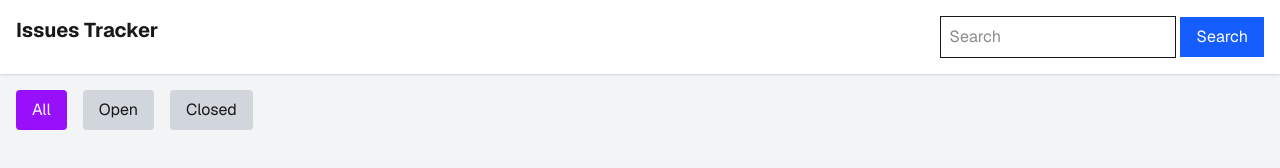
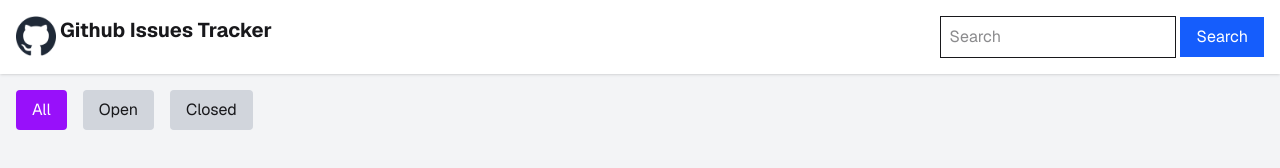
Before and after one commit to NuraAlam-NetDev/github-issues-tarcer, a plain HTML site: page home.html in a window 1280 px wide. Drawn offline with nearby package versions, Linux system fonts and the light colour scheme; no server answers.

Commit message:
nav-bar issue

```diff
--- a/home.html
+++ b/home.html
@@ -44,10 +44,11 @@
 <!-- Navbar -->
 
 <div class="bg-white shadow p-4 flex justify-between">
+<div class="nav-bar flex justify-between gap-1 "><div class="w-10"><img src="assets/github-logo.png" alt="" srcset=""></div>
+<div><h2 class="text-xl font-bold">
+Github Issues Tracker
+</h2></div></div>
 
-<h2 class="text-xl font-bold">
-Issues Tracker
-</h2>
 
 <div>
 
@@ -98,7 +99,7 @@ class="grid grid-cols-1 md:grid-cols-2 lg:grid-cols-4 gap-4 p-4">
 </div>
 
 
-<script src="js/issues.js"></script>
+<script src="script/issues.js"></script>
 
 </body>
 </html>
```
